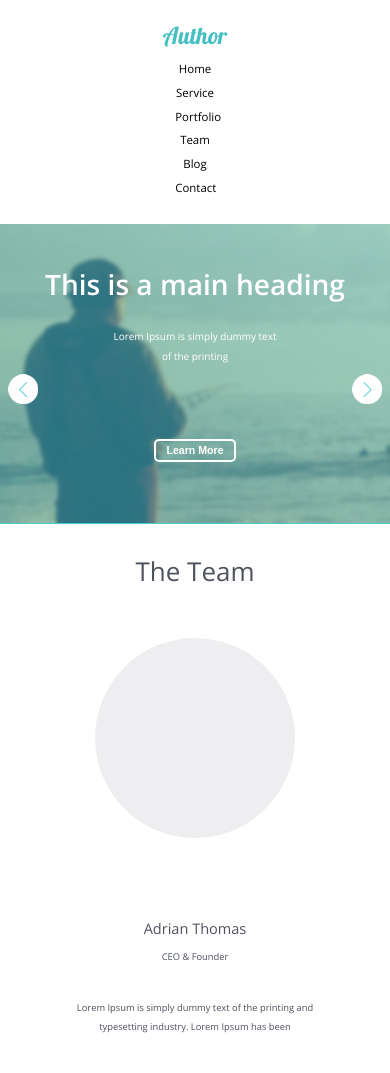
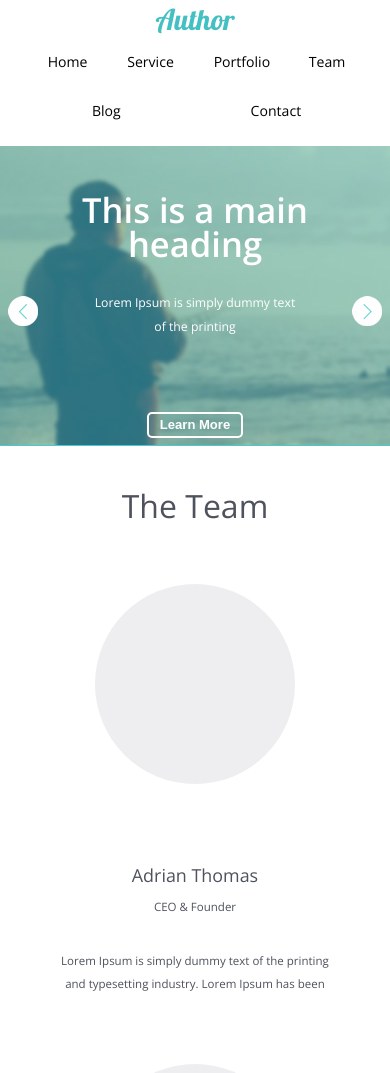
Before and after one commit to izaplavskiy/Project-TimeisMoney, a website: page app/index.html in a window 390 px wide. Shown: the top 1073 px of the page. Drawn offline with nearby package versions, Linux system fonts and the light colour scheme.

Commit message:
Last changes

```diff
--- a/app/index.html
+++ b/app/index.html
@@ -15,7 +15,7 @@
 	<!-- header -->
 
 		<header class="center">
-			<div class="wrap-header">
+			<div id="header" class='default'>
 				<div class="logo"><a href="#">Author</a></div>
 
 				<!-- header-links -->
--- a/app/js/script.js
+++ b/app/js/script.js
@@ -16,7 +16,28 @@ var msg = {
 			},
 		errors = {};
 
+
+
+
 $(document).ready(function() {
+
+	// fixed menu on scroll
+
+	var $header = $('#header');
+
+	$(window).scroll(function() {
+
+		if ( $(this).scrollTop() > 20 && $header.hasClass('default') ) {
+
+			$header.removeClass('default').addClass('fixed');
+		} else if ( $(this).scrollTop() < 20 && $header.hasClass('fixed') ) {
+
+			$header.removeClass('fixed').addClass('default');
+		}
+	});
+
+
+	// hover on services
 
 	$('.services--item-btn').hover(
 
@@ -30,8 +51,7 @@ $(document).ready(function() {
 
 
 
-
-	// form
+	// validate form
 
 
 
--- a/app/sass/main.sass
+++ b/app/sass/main.sass
@@ -52,46 +52,57 @@ input, select, button
 
 .wrapper
   height: 100%
-  // height: auto !important
   min-height: 100%
 
   header
-    .wrap-header
+    #header
       display: flex
       justify-content: space-between
       flex-wrap: wrap
       align-items: center
       height: 100px
+      z-index: 999
+      border-radius: 5px
 
-      -ms-padding-top: 3%
+      &.default
+        width: 92%
 
-      .logo
-        align-self: center
+      &.fixed
+        position: fixed
+        top: 0
+        width: 92%
+        height: 100px
+        background: rgba(255,255,255,0.9)
+        text-align: center
 
-        a
-          display: block
-          font-family: 'Lobster', cursive
-          font-size: 3.2em
-          color: #44c0c2
+    .logo
+      align-self: center
 
-      nav
-        align-self: center
+      a
+        display: block
+        font-family: 'Lobster', cursive
+        font-size: 3.2em
+        color: #44c0c2
 
-        .header-links
-          display: flex
-          justify-content: center
-          flex-direction: row
+    nav
+      display: block
+      align-self: center
 
-          li
-            a
-              font-family: 'Open Sans', sans-serif
-              font-size: 1.1em
-              padding: 39px 20px 36px
+      .header-links
+        display: flex
+        justify-content: center
+        flex-direction: row
 
-              &:hover
-                background: #f8f9fb
-                border-bottom: 3px solid #49cbcd
+        li
+          a
+            font-family: 'Open Sans', sans-serif
+            font-size: 1.1em
+            padding: 39px 20px 36px
 
+            &:hover
+              background: #f8f9fb
+              border-bottom: 3px solid #49cbcd
+              border-radius: 5px
 
 
 
@@ -161,7 +172,7 @@ input, select, button
 
 
 .title
-  padding: 8% 0
+  padding: 10% 0
   font-family: 'Open Sans', sans-serif
   font-size: 3em
   color: #4e525d
@@ -185,6 +196,7 @@ input, select, button
       max-width: 288px
       text-align: center
 
+
       .team--wrap-item-photo
         position: relative
         display: inline-block
@@ -193,10 +205,14 @@ input, select, button
         background: #eeeef0
         border-radius: 50%
 
+
+        &:hover
+          cursor: pointer
+
+
         &:hover .zoom
           cursor: pointer
           display: block
-
 
         .zoom
           position: absolute
@@ -206,7 +222,6 @@ input, select, button
           font-weight: 800
           color: #f46d6d
           display: none
-
 
       h3
         padding-top: 27%
@@ -428,7 +443,7 @@ input, select, button
         cursor: pointer
 
 @media screen and (max-width: 768px)
-  .wrapper header .wrap-header
+  .wrapper header #header
     display: flex
     flex-wrap: wrap
     justify-content: space-around
@@ -444,7 +459,7 @@ input, select, button
       padding: 3%
 
       a
-        padding: 13%
+        padding: 6px 15px 12px
 
   #services .services-wrap
     .services--item
@@ -481,27 +496,40 @@ input, select, button
 @media screen and (max-width: 520px)
 
   body
-    font-size: 65%
+    font-size: 80%
 
-  .wrapper header .wrap-header
-    display: flex
-    flex-direction: column
+  .wrapper header #header
     height: auto
-    padding: 5%
+    width: 100%
     text-align: center
 
+
+    &.fixed
+      height: auto
+
+    &.default
+      width: 100%
+
+
     .logo
+      width: 100%
       font-size: 0.7em
 
-    nav .header-links
-      display: flex
-      flex-direction: column
+    nav
+      width: 100%
 
-      li
-        padding-top: 17%
+      .header-links
+        display: flex
+        flex-wrap: wrap
+        flex-direction: row
+        justify-content: space-around
 
-        a
-          padding: 7%
+        li
+          padding: 4%
+          margin: 3px
+
+          a
+            padding: 4%
 
   #home
     .home--pointer-right
```
Also changed, not shown: app/css/main.css, dist/css/main.css, dist/index.html, dist/js/script.js.
